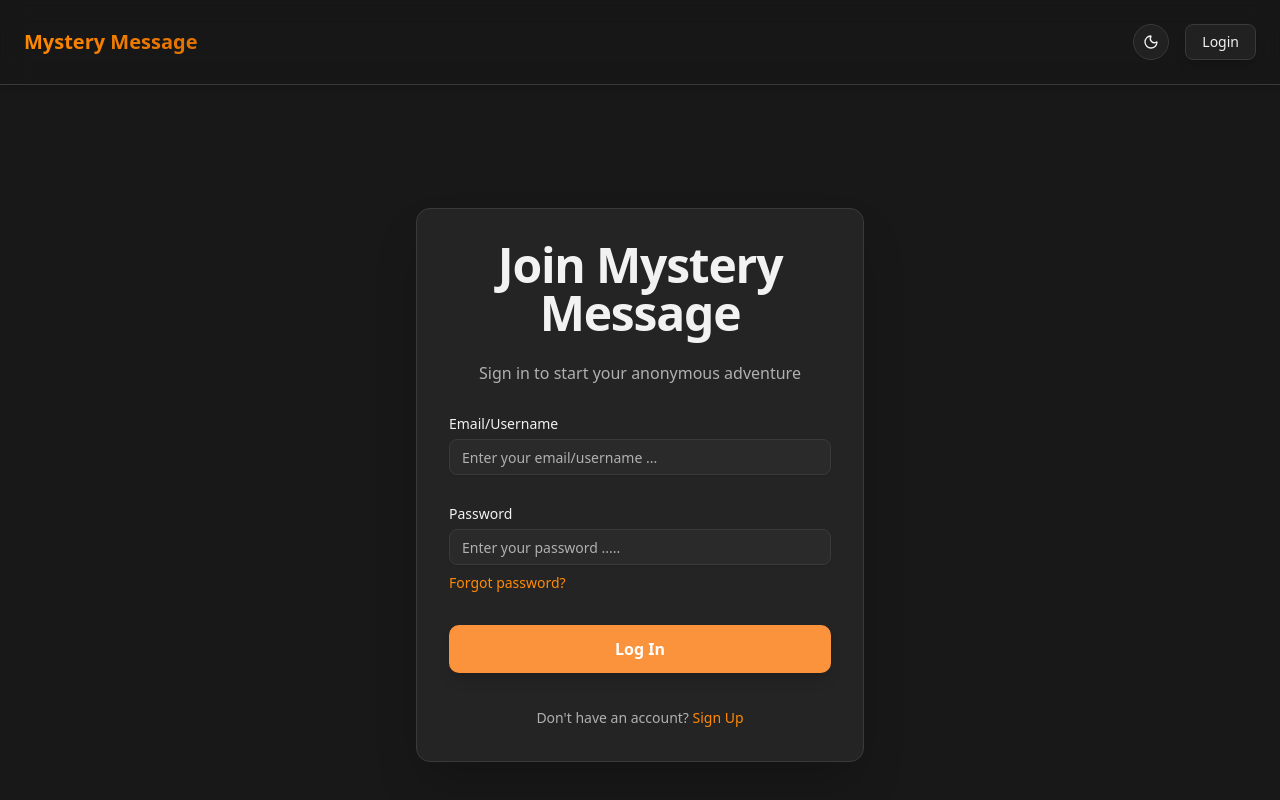
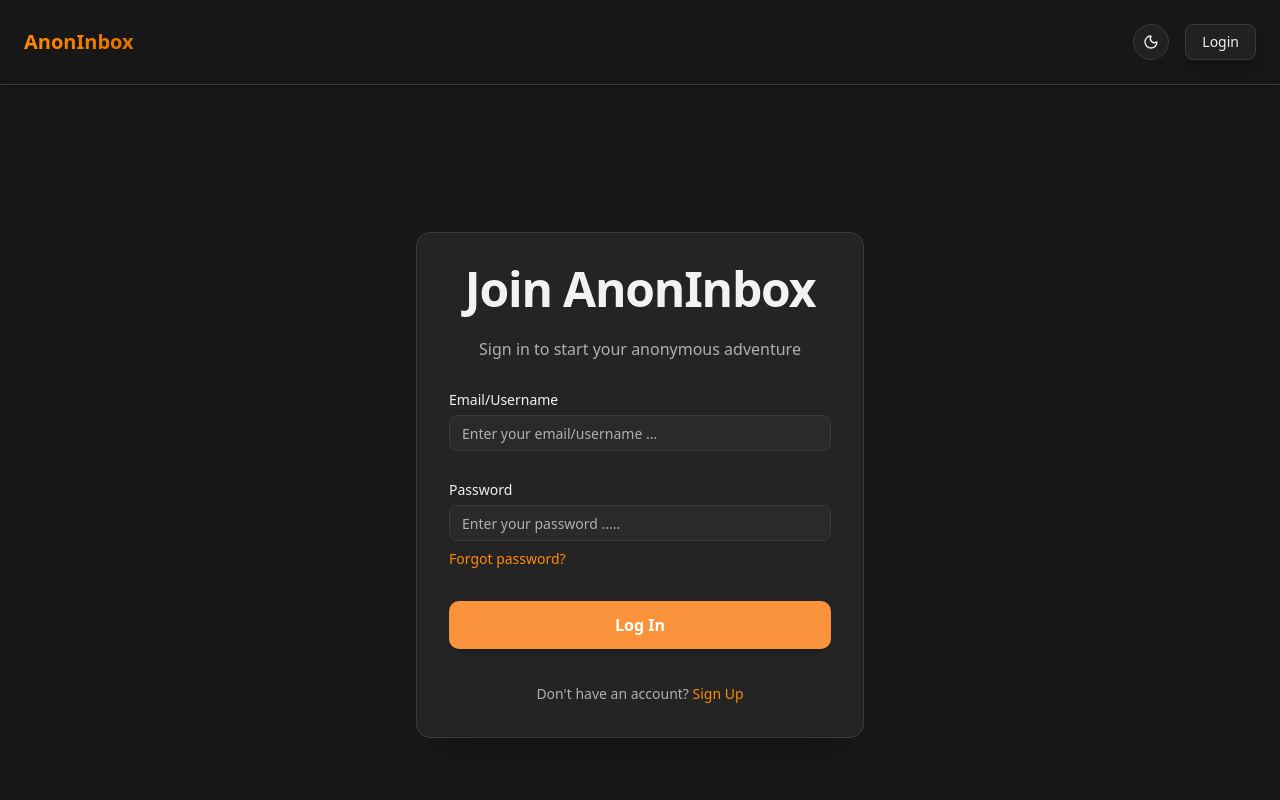
Before and after one commit to Anirudha933/AnonInbox, a Next.js app: page /login in a window 1280 px wide. Shown: the top 800 px of the page. Built offline with nearby package versions, Linux system fonts and the light colour scheme; no server answers.

Commit message:
feat: rename project from "feedbackapp" to "AnonInbox" across all relevant files

```diff
--- a/package.json
+++ b/package.json
@@ -1,5 +1,5 @@
 {
-  "name": "feedbackapp",
+  "name": "AnonInbox",
   "version": "0.1.0",
   "private": true,
   "scripts": {
--- a/src/app/(auth)/layout.tsx
+++ b/src/app/(auth)/layout.tsx
@@ -4,6 +4,13 @@ import AuthProvider from "@/context/AuthProvider";
 import { Toaster } from "@/components/ui/sonner"
 import Navbar from "@/components/Navbar";
 import { ThemeProvider } from "@/components/theme-provider"
+import { Metadata } from "next";
+
+const metadata: Metadata = {
+  title: "AnonInbox",
+  description: "Anonymous Feedback Platform",
+};
+
 export default function AuthLayout({
   children,
 }: Readonly<{
--- a/src/app/(auth)/login/page.tsx
+++ b/src/app/(auth)/login/page.tsx
@@ -50,7 +50,7 @@ const Page = () => {
       <div className="w-full max-w-md p-8 space-y-8 bg-card rounded-xl shadow-2xl border border-border">
         <div className="text-center">
           <h1 className="text-4xl font-extrabold tracking-tight lg:text-5xl mb-6 text-foreground">
-            Join Mystery Message
+            Join AnonInbox
           </h1>
           <p className="mb-4 text-muted-foreground">Sign in to start your anonymous adventure</p>
         </div>
--- a/src/app/(auth)/sign-up/page.tsx
+++ b/src/app/(auth)/sign-up/page.tsx
@@ -78,7 +78,7 @@ const Page = () => {
       <div className="w-full max-w-md p-8 space-y-8 bg-card rounded-xl shadow-2xl border border-border">
         <div className="text-center">
           <h1 className="text-4xl font-extrabold tracking-tight lg:text-5xl mb-6 text-foreground">
-            Join Mystery Message
+            Join AnonInbox
           </h1>
           <p className="mb-4 text-muted-foreground">Sign up to start your anonymous adventure</p>
           <Link href="/login" className="text-sm text-muted-foreground hover:text-foreground transition-colors">
--- a/src/app/layout.tsx
+++ b/src/app/layout.tsx
@@ -6,7 +6,7 @@ import { Toaster } from "@/components/ui/sonner"
 const inter = Inter({ subsets: ["latin"], variable: "--font-inter" });
 
 export const metadata: Metadata = {
-  title: "Mystery Message",
+  title: "AnonInbox",
   description: "Anonymous Feedback Platform",
 };
 
--- a/src/app/u/[userName]/layout.tsx
+++ b/src/app/u/[userName]/layout.tsx
@@ -2,6 +2,14 @@
 import "../../globals.css";
 import { Toaster } from "@/components/ui/sonner"
 import { ThemeProvider } from "@/components/theme-provider"
+import { Metadata } from "next";
+
+
+const metadata: Metadata = {
+  title: "AnonInbox",
+  description: "Anonymous Feedback Platform",
+};
+
 export default function PublicUserLayout({
   children,
 }: Readonly<{
--- a/src/components/Navbar.tsx
+++ b/src/components/Navbar.tsx
@@ -18,7 +18,7 @@ function Navbar() {
     <nav className="p-4 md:p-6 shadow-md bg-background/70 backdrop-blur-md border-b border-border sticky top-0 z-50">
       <div className="container mx-auto flex flex-col md:flex-row justify-between items-center bg-transparent">
         <a href="/" className="text-xl font-bold mb-4 md:mb-0 text-foreground dark:text-transparent dark:bg-gradient-to-r dark:from-orange-400 dark:to-amber-600 dark:bg-clip-text hover:scale-105 transition-transform duration-300">
-          Mystery Message
+          AnonInbox
         </a>
         {user ? (
           <div className="flex items-center gap-4">
```
Also changed, not shown: 1 other file (tests, documents, lock files or other folders).
